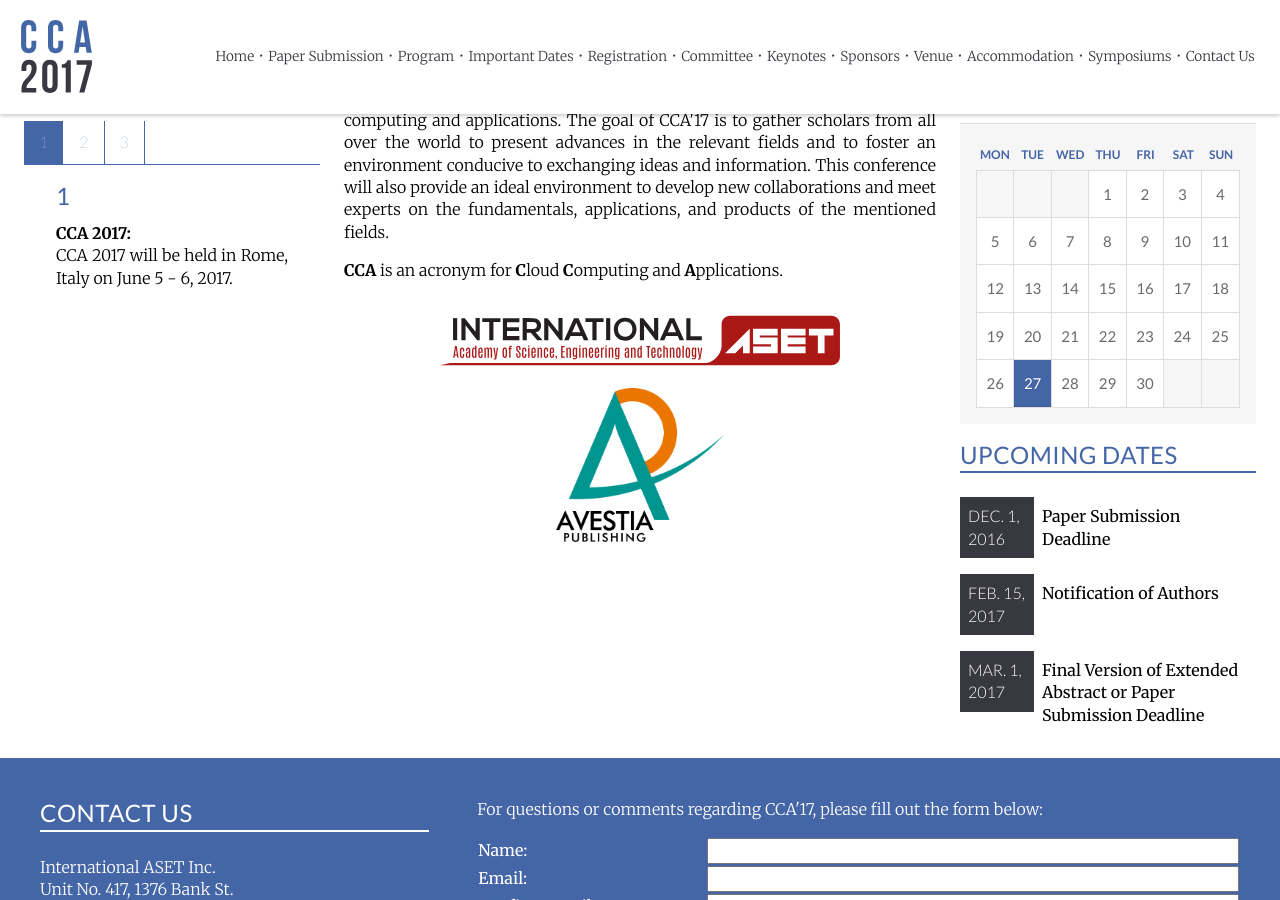
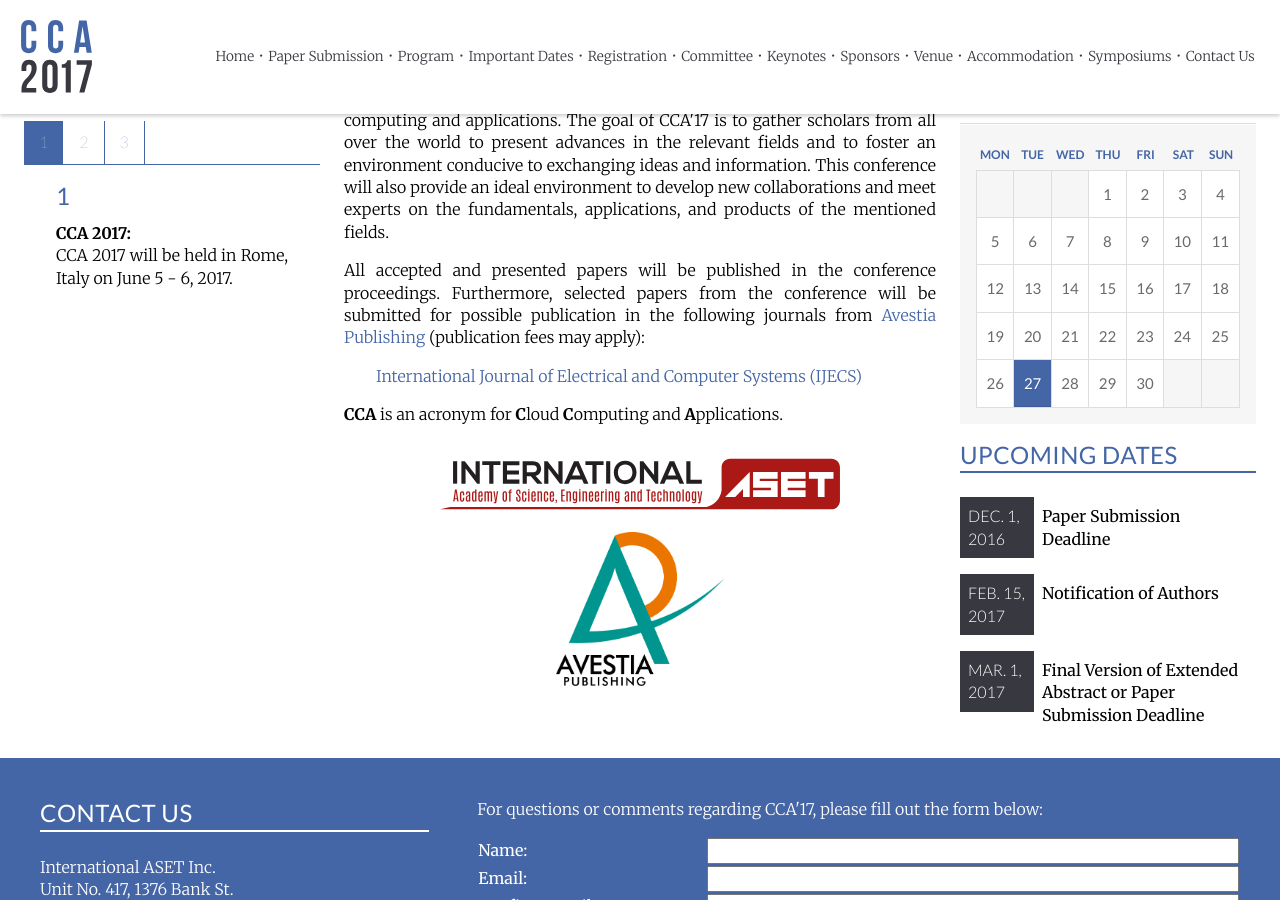
Before and after one commit to intaset/ccaconference, a Jekyll site: the page built from index.html, in a window 1280 px wide and 900 px high, scrolled down 467 px. Built offline with Jekyll 4.4.1, drawn with Linux system fonts in a browser that asks for light colours; nearby versions of some CDN libraries; Markdown is read by kramdown in place of the engine named in the settings; comment, search, counter and statistics services are not loaded.

Commit message:
added journals

```diff
--- a/index.html
+++ b/index.html
@@ -9,9 +9,9 @@ keyword: cloud services, iaas, paas, saas, cloud infrastructures, cloud computin
   <div class="unit-spacer content">
     <p class="body">The International Conference on Cloud Computing and Applications (CCA'17) aims to become the leading annual conference in fields related to cloud computing and applications. The goal of CCA'17 is to gather scholars from all over the world to present advances in the relevant fields and to foster an environment conducive to exchanging ideas and information. This conference will also provide an ideal environment to develop new collaborations and meet experts on the fundamentals, applications, and products of the mentioned fields.</p>
 
-    <!-- <p class="body">All accepted and presented papers will be published in the conference proceedings. Furthermore, selected papers from the conference will be submitted for possible publication in the following journals from <a href="http://avestia.com/" class="body-link">Avestia Publishing</a> (publication fees may apply):</p>
+    <p class="body">All accepted and presented papers will be published in the conference proceedings. Furthermore, selected papers from the conference will be submitted for possible publication in the following journals from <a href="http://avestia.com/" class="body-link">Avestia Publishing</a> (publication fees may apply):</p>
 
-	<p class="body indent"><a href="http://cvmldm.avestia.com" class="body-link">International Journal of Computer Vision, Machine Learning and Data Mining</a></p> -->
+	<p class="body indent"><a href="http://ijecs.avestia.com" class="body-link">International Journal of Electrical and Computer Systems (IJECS)</a></p>
 
 	<p class="body"><b>CCA</b> is an acronym for <b>C</b>loud <b>C</b>omputing and <b>A</b>pplications.</p>
 
```
Also changed, not shown: 1 other file.
